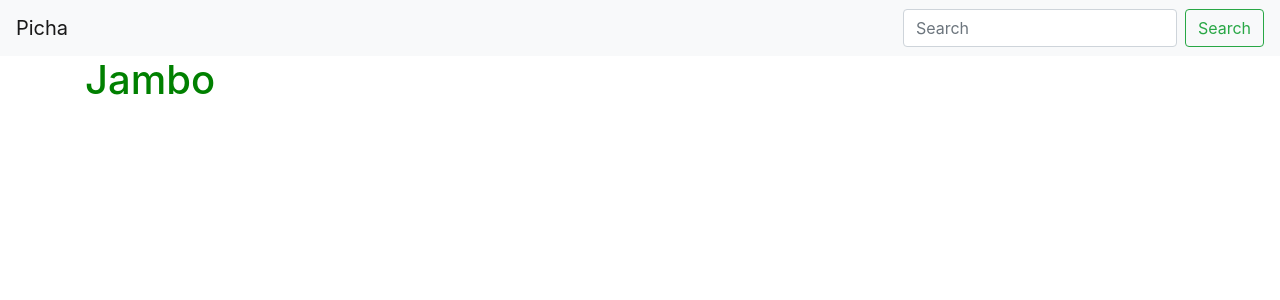
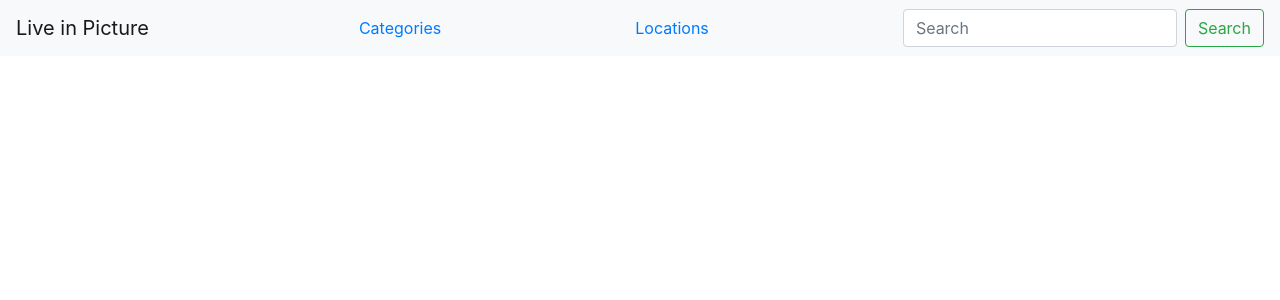
Before and after one commit to martyminion/PersonalGallery, a Django app: page / in a window 1280 px wide. Shown: the top 300 px of the page. Run offline with Django 3.2, Linux system fonts and the light colour scheme; data that the repository does not hold is empty; some libraries are stand-ins or nearby versions.

```diff
--- a/photos/templates/base.html
+++ b/photos/templates/base.html
@@ -27,6 +27,8 @@
   {%block scripts%}
   <script src="https://ajax.googleapis.com/ajax/libs/jquery/3.5.1/jquery.min.js"></script>
   {%bootstrap_javascript%}
+  <script src="/static/js/home.js"></script>
+
   {%endblock%}
 </body>
 
--- a/photos/templates/home.html
+++ b/photos/templates/home.html
@@ -8,15 +8,40 @@
 {%endblock%}
 {%block content%}
 {{block.super}}
-<div class="container">
-  <h1 class="titles">Jambo</h1>
-  <div class="boxes row">
-      {%for image in images%}
-      <div class="col-md-4 col-lg-3 col-xs-6 box-item">
-        <img src="{{image.picha_image.url}}" alt="image.name" class="imagesize">
+<div class="container text-center">
+
+  <div class="row grid">
+    {%for image in images%}
+    <div class="grid_item col-md-4 col-xs-6 col-sm-6 col-lg-3">
+      <img src="{{image.picha_image.url}}" alt="image.name" class="imagesize">
+      <button type="button" class="btn " data-toggle="modal" data-target="#ScrollableModal">Expand</button>
+    </div>
+    <!-- Modal -->
+    <div class="modal fade" id="ScrollableModal" tabindex="-1" role="dialog"
+      aria-labelledby="exampleModalScrollableTitle" aria-hidden="true">
+      <div class="modal-dialog modal-dialog-scrollable modal-lg" role="document">
+        <div class="modal-content">
+          <div class="modal-header">
+            <h5 class="modal-title" id="exampleModalScrollableTitle">{{image.name}}</h5>
+            <button type="button" class="close" data-dismiss="modal" aria-label="Close">
+              <span aria-hidden="true">&times;</span>
+            </button>
+          </div>
+          <div class="modal-body">
+            <img src="{{image.picha_image.url}}" alt="image.name">
+            <p>{{image.description}}</p>
+            <p>{{image.categories}}</p>
+            <p>{{image.locations.specific_locale}}</p>
+            <p>{{image.locations}},{{image.locations.country}}</p>
+          </div>
+          <div class="modal-footer">
+            <button type="button" class="btn btn-secondary" data-dismiss="modal">Close</button>
+            <a class="btn " href="{%url 'copyUrl' image.id %}" id="copyimg">Share</a>
+          </div>
+        </div>
       </div>
-      <a href="{%url 'copyUrl' image.id %}" id="copyimg">Share</a>
-      {%endfor%}
+    </div>
+    {%endfor%}
   </div>
 </div>
 {%endblock%}
--- a/photos/templates/navbar.html
+++ b/photos/templates/navbar.html
@@ -1,5 +1,7 @@
 <nav class="navbar navbar-light bg-light justify-content-between">
-  <a class="navbar-brand" href="{%url 'homePage'%}">Picha</a>
+  <a class="navbar-brand" href="{%url 'homePage'%}">Live in Picture</a>
+  <a href="{%url 'categories'%}">Categories</a>
+  <a href="{%url 'locations'%}">Locations</a>
 
 
   <form class="form-inline" role="search" action="{%url 'searchTags'%}">
--- a/photos/urls.py
+++ b/photos/urls.py
@@ -7,6 +7,8 @@ urlpatterns = [
   path('',views.homepage, name='homePage'),
   path('search/tags',views.search_tags,name='searchTags'),
   path('copy/image/<int:imageid>',views.copy_image_url,name='copyUrl'),
+  path('locations/',views.location,name='locations'),
+  path('categories/',views.categories, name='categories')
 
 ]
 if settings.DEBUG:
--- a/photos/views.py
+++ b/photos/views.py
@@ -48,3 +48,32 @@ def copy_image_url(request,imageid):
   image_url = copyimage.copy_imageurl()
   pyperclip.copy(image_url)
   return redirect('/')
+
+def location(request):
+  '''
+  this view function shows all the availale locations
+  '''
+  title = "locations"
+  return render(request,'locations.html',{"title":title})
+
+def categories(request):
+  '''
+  this view function shows all te available categories
+  '''
+  title = "categories"
+  return render(request,'categories.html',{"title":title})
+
+
+def show_category_images(request,cat_name):
+  '''
+  this function displays the images from a particular category
+  '''
+  title = cat_name
+  cat_results = Image.search_by_category(cat_name)
+
+def show_location_images(request,loc_name):
+  '''
+  this function displays the images from a particular location
+  '''
+  title = loc_name
+  loc_results = Image.image_by_location(loc_name)
--- a/static/css/home.css
+++ b/static/css/home.css
@@ -3,8 +3,20 @@
 }
 img{
   max-width: 100%;
+  max-height: 100%;
   vertical-align: middle;
 }
 .box_item{
  margin: 5px;
 }
+.griditem{
+  width: 200px;
+
+}
+.grid{
+  margin-top: 70px;
+}
+
+p{
+  margin: 5px;
+}
```
Also changed, not shown: media/photos/anime.jpg (added), media/photos/test.jpg (added).
